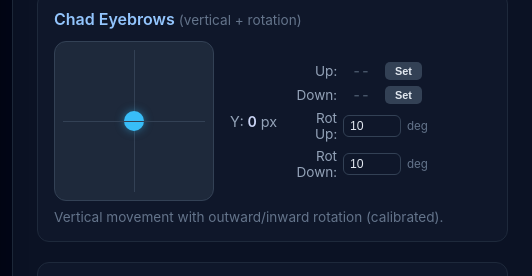
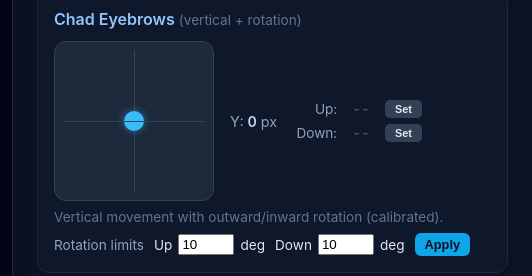
Before and after one commit to managerchad6-cloud/liveStream, a website: page frontend/expression-control.html in a window 1280 px wide. Shown: the part 446-722 px from the top of the page, 748-1280 px from the left. Drawn offline with nearby package versions, Linux system fonts and the light colour scheme; no server answers.

Commit message:
Fix eyebrow rotation direction and add rotation controls

```diff
--- a/frontend/expression-control.html
+++ b/frontend/expression-control.html
@@ -216,6 +216,31 @@
       color: #64748b;
       font-size: 0.85em;
     }
+    .rotation-controls {
+      display: flex;
+      align-items: center;
+      gap: 10px;
+      margin-top: 8px;
+      flex-wrap: wrap;
+    }
+    .rotation-controls .rot-label {
+      color: #94a3b8;
+      font-size: 0.85em;
+      min-width: 90px;
+    }
+    .rotation-controls .rot-row {
+      display: flex;
+      align-items: center;
+      gap: 6px;
+      font-size: 0.85em;
+    }
+    button.rot-apply {
+      background: #0ea5e9;
+      color: #0b1224;
+      padding: 4px 10px;
+      font-size: 0.8em;
+      border-radius: 6px;
+    }
     button.cal-set {
       background: #334155;
       color: #e2e8f0;
@@ -294,11 +319,15 @@
         <div class="cal-controls hidden" id="cal-chad-eyebrows">
           <div class="cal-row"><span class="cal-label">Up:</span><span class="cal-val unset" id="cal-chad-eyebrows-minY">--</span><button class="cal-set" onclick="setCalLimit('chad','eyebrows','minY')">Set</button></div>
           <div class="cal-row"><span class="cal-label">Down:</span><span class="cal-val unset" id="cal-chad-eyebrows-maxY">--</span><button class="cal-set" onclick="setCalLimit('chad','eyebrows','maxY')">Set</button></div>
-          <div class="cal-row"><span class="cal-label">Rot Up:</span><input class="cal-input" id="cal-chad-eyebrows-rotUp" type="number" min="0" max="45" step="1" value="10"><span class="cal-unit">deg</span></div>
-          <div class="cal-row"><span class="cal-label">Rot Down:</span><input class="cal-input" id="cal-chad-eyebrows-rotDown" type="number" min="0" max="45" step="1" value="10"><span class="cal-unit">deg</span></div>
         </div>
       </div>
       <div class="note">Vertical movement with outward/inward rotation (calibrated).</div>
+      <div class="rotation-controls">
+        <div class="rot-label">Rotation limits</div>
+        <div class="rot-row">Up <input class="cal-input" id="rot-chad-up" type="number" min="0" max="45" step="1" value="10"><span class="cal-unit">deg</span></div>
+        <div class="rot-row">Down <input class="cal-input" id="rot-chad-down" type="number" min="0" max="45" step="1" value="10"><span class="cal-unit">deg</span></div>
+        <button class="rot-apply" onclick="applyRotation('chad')">Apply</button>
+      </div>
     </div>
 
     <div class="panel" id="panel-virgin-eyes">
@@ -333,9 +362,13 @@
         <div class="cal-controls hidden" id="cal-virgin-eyebrows">
           <div class="cal-row"><span class="cal-label">Up:</span><span class="cal-val unset" id="cal-virgin-eyebrows-minY">--</span><button class="cal-set" onclick="setCalLimit('virgin','eyebrows','minY')">Set</button></div>
           <div class="cal-row"><span class="cal-label">Down:</span><span class="cal-val unset" id="cal-virgin-eyebrows-maxY">--</span><button class="cal-set" onclick="setCalLimit('virgin','eyebrows','maxY')">Set</button></div>
-          <div class="cal-row"><span class="cal-label">Rot Up:</span><input class="cal-input" id="cal-virgin-eyebrows-rotUp" type="number" min="0" max="45" step="1" value="10"><span class="cal-unit">deg</span></div>
-          <div class="cal-row"><span class="cal-label">Rot Down:</span><input class="cal-input" id="cal-virgin-eyebrows-rotDown" type="number" min="0" max="45" step="1" value="10"><span class="cal-unit">deg</span></div>
         </div>
+      </div>
+      <div class="rotation-controls">
+        <div class="rot-label">Rotation limits</div>
+        <div class="rot-row">Up <input class="cal-input" id="rot-virgin-up" type="number" min="0" max="45" step="1" value="10"><span class="cal-unit">deg</span></div>
+        <div class="rot-row">Down <input class="cal-input" id="rot-virgin-down" type="number" min="0" max="45" step="1" value="10"><span class="cal-unit">deg</span></div>
+        <button class="rot-apply" onclick="applyRotation('virgin')">Apply</button>
       </div>
     </div>
 
@@ -446,7 +479,7 @@
     }
 
     function getRotationInput(character, direction) {
-      const el = document.getElementById(`cal-${character}-eyebrows-${direction}`);
+      const el = document.getElementById(`rot-${character}-${direction === 'rotUp' ? 'up' : 'down'}`);
       const raw = Number(el?.value);
       if (!Number.isFinite(raw) || raw < 0) {
         return direction === 'rotUp' ? DEFAULT_EYEBROW_ROTATION_UP : DEFAULT_EYEBROW_ROTATION_DOWN;
@@ -631,6 +664,26 @@
       }
     }
 
+    async function applyRotation(character) {
+      const rotUp = getRotationInput(character, 'rotUp');
+      const rotDown = getRotationInput(character, 'rotDown');
+      try {
+        const res = await fetch(`${API_BASE}/expression/rotation-limits`, {
+          method: 'POST',
+          headers: { 'Content-Type': 'application/json' },
+          body: JSON.stringify({ character, rotUp, rotDown })
+        });
+        const data = await res.json();
+        if (data.success) {
+          activeLimits = data.limits || activeLimits;
+        } else {
+          alert('Failed to apply rotation: ' + (data.error || 'Unknown error'));
+        }
+      } catch (err) {
+        alert('Failed to apply rotation: ' + err.message);
+      }
+    }
+
     function resetAll() {
       fetch(`${API_BASE}/expression/reset`, {
         method: 'POST',
@@ -690,6 +743,18 @@
       });
     }
 
+    function setRotationInputsFromLimits(limits) {
+      for (const char of ['chad', 'virgin']) {
+        const lim = limits?.[char]?.eyebrows || {};
+        const up = Number.isFinite(Number(lim.rotUp)) ? Number(lim.rotUp) : DEFAULT_EYEBROW_ROTATION_UP;
+        const down = Number.isFinite(Number(lim.rotDown)) ? Number(lim.rotDown) : DEFAULT_EYEBROW_ROTATION_DOWN;
+        const upEl = document.getElementById(`rot-${char}-up`);
+        const downEl = document.getElementById(`rot-${char}-down`);
+        if (upEl) upEl.value = up;
+        if (downEl) downEl.value = down;
+      }
+    }
+
     // ---- Init ----
     async function init() {
       connectStream();
@@ -699,11 +764,14 @@
         const data = await res.json();
         if (data.locked && data.limits) {
           activeLimits = data.limits;
+          setRotationInputsFromLimits(activeLimits);
           enterNormalMode();
         } else {
+          setRotationInputsFromLimits(activeLimits);
           enterCalibrationMode();
         }
       } catch (err) {
+        setRotationInputsFromLimits(activeLimits);
         enterCalibrationMode();
       }
 
```
Also changed, not shown: animation-server/compositor.js (+41 -4 lines), animation-server/server.js (+11 -1 lines).
